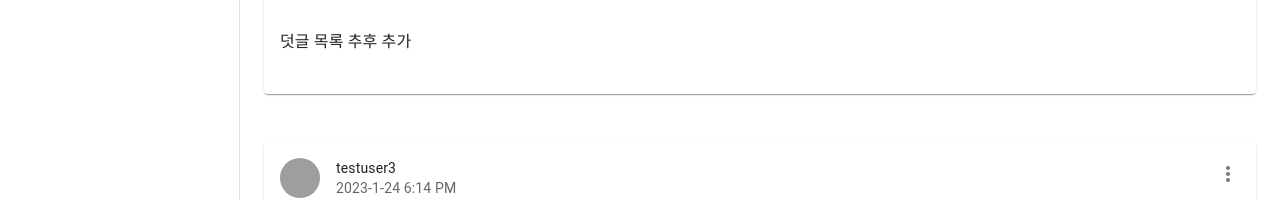
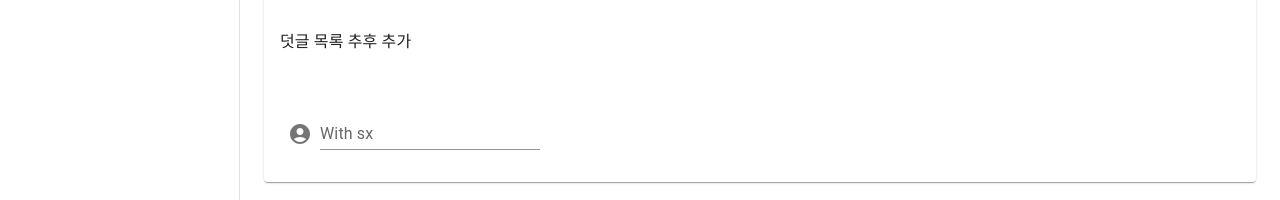
Before and after one commit to seoda0000/MALICON, a React (Create React App) app in the folder frontend/blahblah/: page /feed in a window 1280 px wide. Both pictures are taken after a click on the button 1228 px from the left and 576 px from the top of the page. Shown: the part 590-790 px from the top of the page. Built offline with nearby package versions, Linux system fonts and the light colour scheme; grey boxes are pictures that could not be loaded.

Commit message:
[FE] Feat: 피드 덧글 영역 추가

```diff
--- /dev/null
+++ b/frontend/blahblah/src/components/feed/CommentInput.tsx
@@ -0,0 +1,25 @@
+import * as React from "react";
+import Box from "@mui/material/Box";
+import Input from "@mui/material/Input";
+import InputLabel from "@mui/material/InputLabel";
+import InputAdornment from "@mui/material/InputAdornment";
+import FormControl from "@mui/material/FormControl";
+import TextField from "@mui/material/TextField";
+import AccountCircle from "@mui/icons-material/AccountCircle";
+
+export default function CommentInput() {
+  return (
+    <Box sx={{ "& > :not(style)": { m: 1 } }}>
+      <FormControl variant="standard">
+        <InputLabel htmlFor="input-with-icon-adornment">
+          With a start adornment
+        </InputLabel>
+      </FormControl>
+
+      <Box sx={{ display: "flex", alignItems: "flex-end" }}>
+        <AccountCircle sx={{ color: "action.active", mr: 1, my: 0.5 }} />
+        <TextField id="input-with-sx" label="With sx" variant="standard" />
+      </Box>
+    </Box>
+  );
+}
--- /dev/null
+++ b/frontend/blahblah/src/components/feed/CommentSection.tsx
@@ -0,0 +1,9 @@
+import CommentInput from "./CommentInput";
+
+export default function CommentSection() {
+  return (
+    <div>
+      <CommentInput />
+    </div>
+  );
+}
--- a/frontend/blahblah/src/components/feed/FeedListItem.tsx
+++ b/frontend/blahblah/src/components/feed/FeedListItem.tsx
@@ -17,6 +17,7 @@
 import FollowingListItem from "./FollowingListItem";
 import Divider from "@mui/material/Divider";
 import FeedProfileImage from "./FeedProfileImage";
+import CommentSection from "./CommentSection";
 
 interface ExpandMoreProps extends IconButtonProps {
   expand: boolean;
@@ -84,6 +85,7 @@
         <Collapse in={expanded} timeout="auto" unmountOnExit>
           <CardContent>
             <Typography paragraph>덧글 목록 추후 추가</Typography>
+            <CommentSection />
           </CardContent>
         </Collapse>
       </Card>
```
